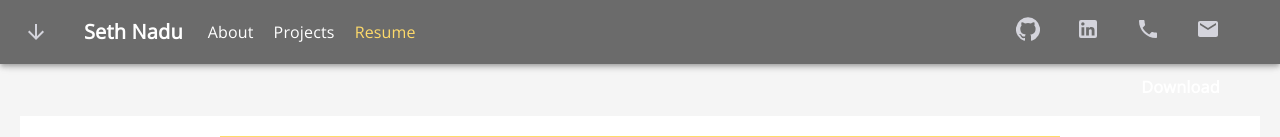
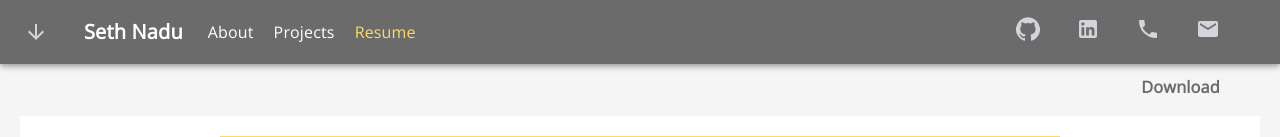
Before and after one commit to sethnadu/portfolio-react, a React (Create React App) app: page /resume in a window 1280 px wide. Shown: the top 137 px of the page. Built offline with nearby package versions, Linux system fonts and the light colour scheme.

Commit message:
changed resume desktop download button color to #6B6B6B

```diff
--- a/src/Components/resume/ResumeCopy.jsx
+++ b/src/Components/resume/ResumeCopy.jsx
@@ -65,7 +65,7 @@ const ResumeCopy = ({props, open}) => {
         {!phoneSize ?
         <div style={{margin: "60px 60px -80px 25px", display: "flex", flexDirection: 'row', justifyContent: "flex-end"}}>
             <a href={Resume_PDF} alt="Seth Nadu Resume" download="Seth_Nadu_Resume" style={{textDecoration:"none"}}>
-                <h3 style={{color: 'white'}}>Download</h3>
+                <h3 style={{color: '#6B6B6B'}}>Download</h3>
             </a>
         </div> : null}
         <Container>
```
